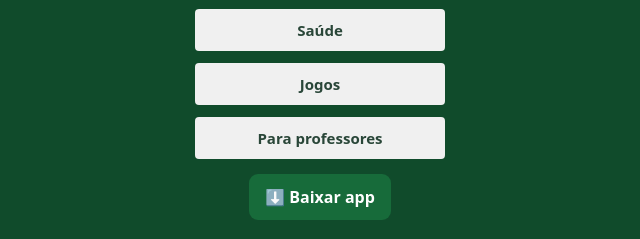
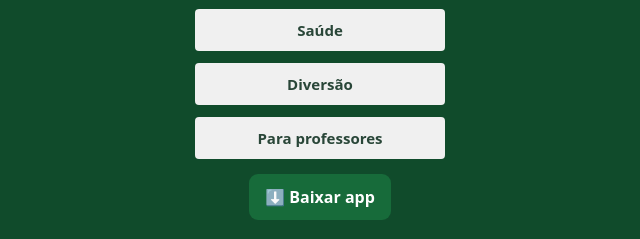
Before and after one commit to danielfilhocavalcanti-spec/educa-2, a plain HTML site: page index.html in a window 1280 px wide. Shown: the part 245-484 px from the top of the page, 320-960 px from the left. Drawn offline with Linux system fonts and the light colour scheme.

Commit message:
Change link text from 'Jogos' to 'Diversão'

```diff
--- a/index.html
+++ b/index.html
@@ -39,7 +39,7 @@
         <a href="index.html">Educação escolar</a>
         <a href="meio_ambiente.html">Meio ambiente</a>
         <a href="saude.html">Saúde</a>
-        <a href="diversao.html">Jogos</a>
+        <a href="diversao.html">Diversão</a>
         <a href="para_professores.html">Para professores</a>
      </nav>
         <div class="install-area">
```
